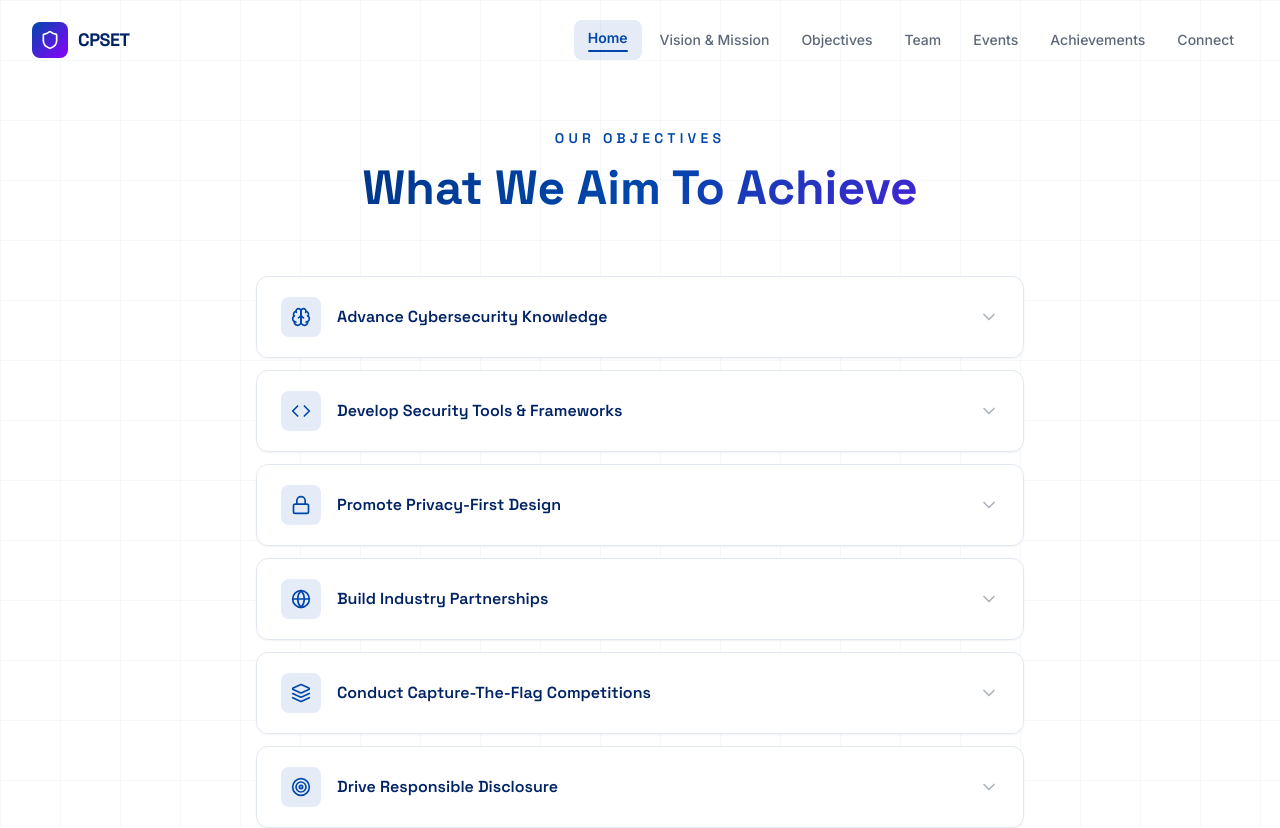
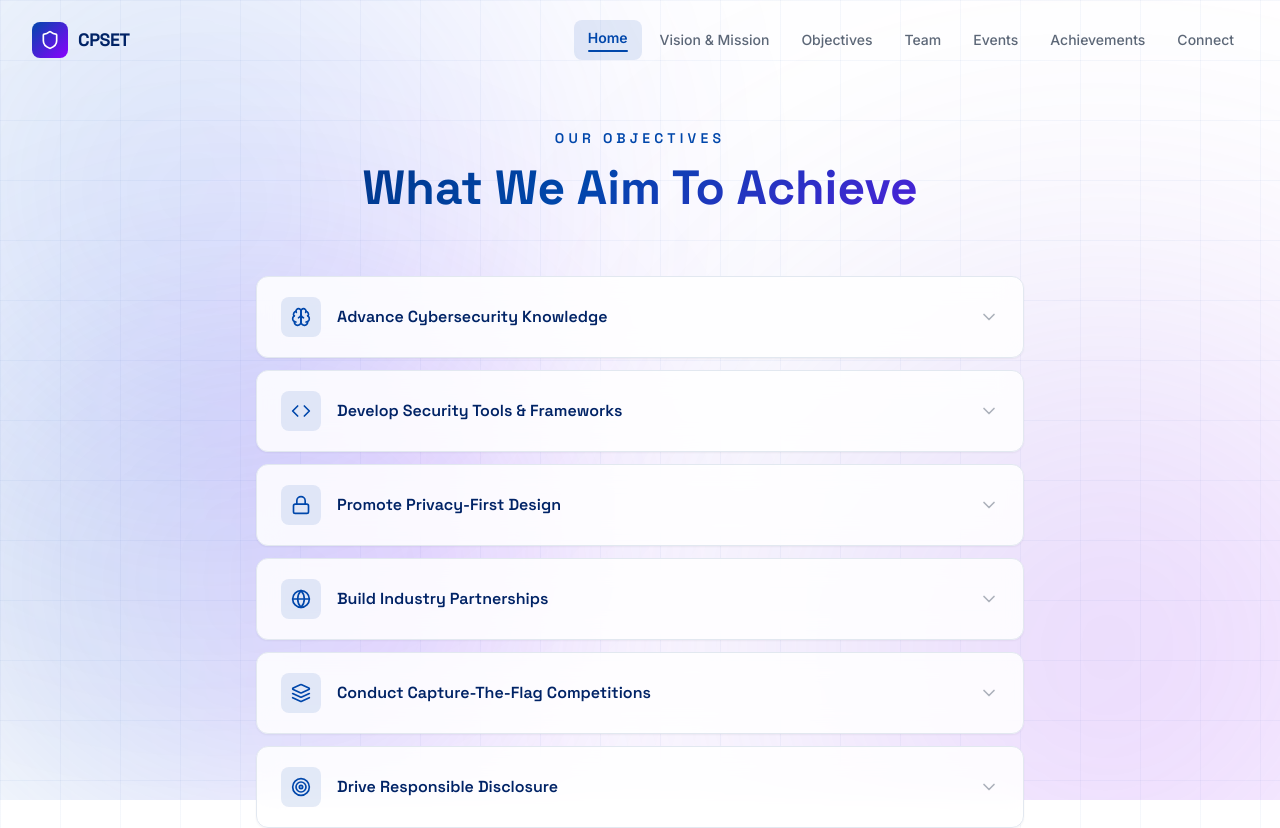
Before and after one commit to Pathi-AmanPal/CPSET, a Next.js app: page /objectives in a window 1280 px wide. Shown: the top 828 px of the page. Built offline with nearby package versions, Linux system fonts and the light colour scheme.

Commit message:
Add ambient blue to purple gradient mesh and vibrant glow effects over white background

```diff
--- a/app/globals.css
+++ b/app/globals.css
@@ -72,20 +72,41 @@ body {
   }
 
   .gradient-text {
-    background: linear-gradient(135deg, #002366 0%, #0047AB 50%, #8B00FF 100%);
+    background: linear-gradient(135deg, #002366 0%, #0047AB 45%, #8B00FF 100%);
     -webkit-background-clip: text;
     -webkit-text-fill-color: transparent;
     background-clip: text;
   }
 
+  .gradient-bg-vibrant {
+    background: linear-gradient(135deg, rgba(0, 71, 171, 0.06) 0%, rgba(139, 0, 255, 0.08) 100%);
+  }
+
+  .gradient-border-glow {
+    position: relative;
+  }
+  .gradient-border-glow::before {
+    content: '';
+    position: absolute;
+    inset: -1px;
+    border-radius: inherit;
+    padding: 1px;
+    background: linear-gradient(135deg, rgba(0, 71, 171, 0.4), rgba(139, 0, 255, 0.4));
+    mask: linear-gradient(#fff 0 0) content-box, linear-gradient(#fff 0 0);
+    -webkit-mask: linear-gradient(#fff 0 0) content-box, linear-gradient(#fff 0 0);
+    -webkit-mask-composite: xor;
+    mask-composite: exclude;
+    pointer-events: none;
+  }
+
   .glow-cobalt {
-    box-shadow: 0 0 20px rgba(0, 71, 171, 0.2),
-                0 0 60px rgba(0, 71, 171, 0.08);
+    box-shadow: 0 0 25px rgba(0, 71, 171, 0.25),
+                0 0 70px rgba(0, 71, 171, 0.1);
   }
 
   .glow-violet {
-    box-shadow: 0 0 20px rgba(139, 0, 255, 0.2),
-                0 0 60px rgba(139, 0, 255, 0.08);
+    box-shadow: 0 0 25px rgba(139, 0, 255, 0.25),
+                0 0 70px rgba(139, 0, 255, 0.1);
   }
 
   /* Animated circuit/grid background */
--- a/app/layout.tsx
+++ b/app/layout.tsx
@@ -44,8 +44,22 @@ export default function RootLayout({
       lang="en"
       className={`${spaceGrotesk.variable} ${inter.variable}`}
     >
-      <body className="font-body circuit-bg min-h-screen">
-        {children}
+      <body className="font-body circuit-bg min-h-screen relative overflow-x-hidden">
+        {/* Ambient Vibrant Blue to Purple Gradient Background Mesh */}
+        <div className="fixed inset-0 pointer-events-none z-0 overflow-hidden">
+          {/* Top-left Blue to Purple ambient orb */}
+          <div className="absolute -top-32 -left-32 w-[650px] h-[650px] rounded-full bg-gradient-to-br from-cobalt/25 via-blue-500/15 to-violet/25 blur-[140px]" />
+
+          {/* Center-right Vibrant Violet orb */}
+          <div className="absolute top-[35%] -right-40 w-[700px] h-[700px] rounded-full bg-gradient-to-tl from-violet/25 via-purple-500/20 to-cobalt/15 blur-[150px]" />
+
+          {/* Bottom-left Electric Blue & Violet orb */}
+          <div className="absolute -bottom-20 -left-20 w-[600px] h-[600px] rounded-full bg-gradient-to-r from-cobalt/20 via-blue-600/15 to-violet/30 blur-[130px]" />
+        </div>
+
+        <div className="relative z-10">
+          {children}
+        </div>
       </body>
     </html>
   );
```
